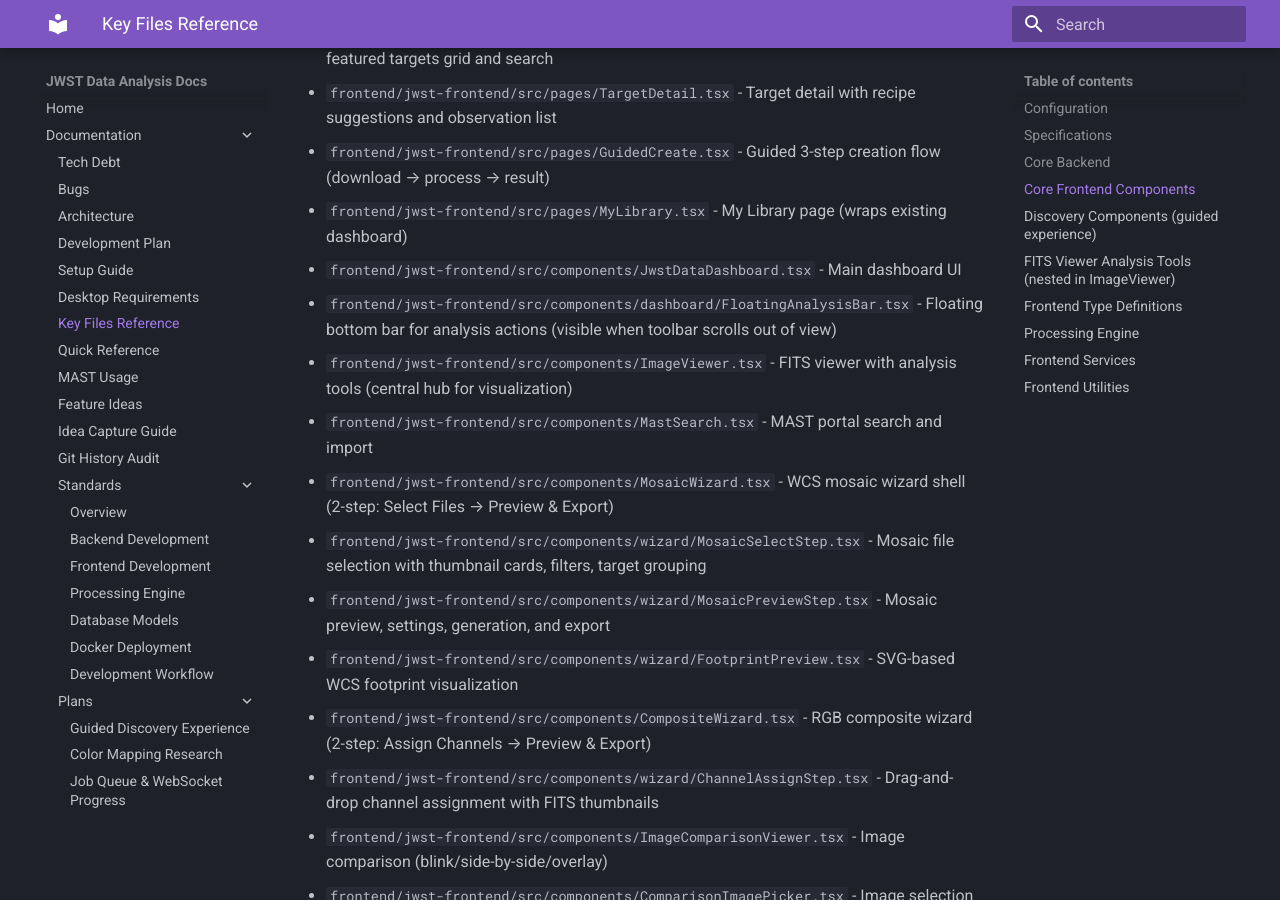
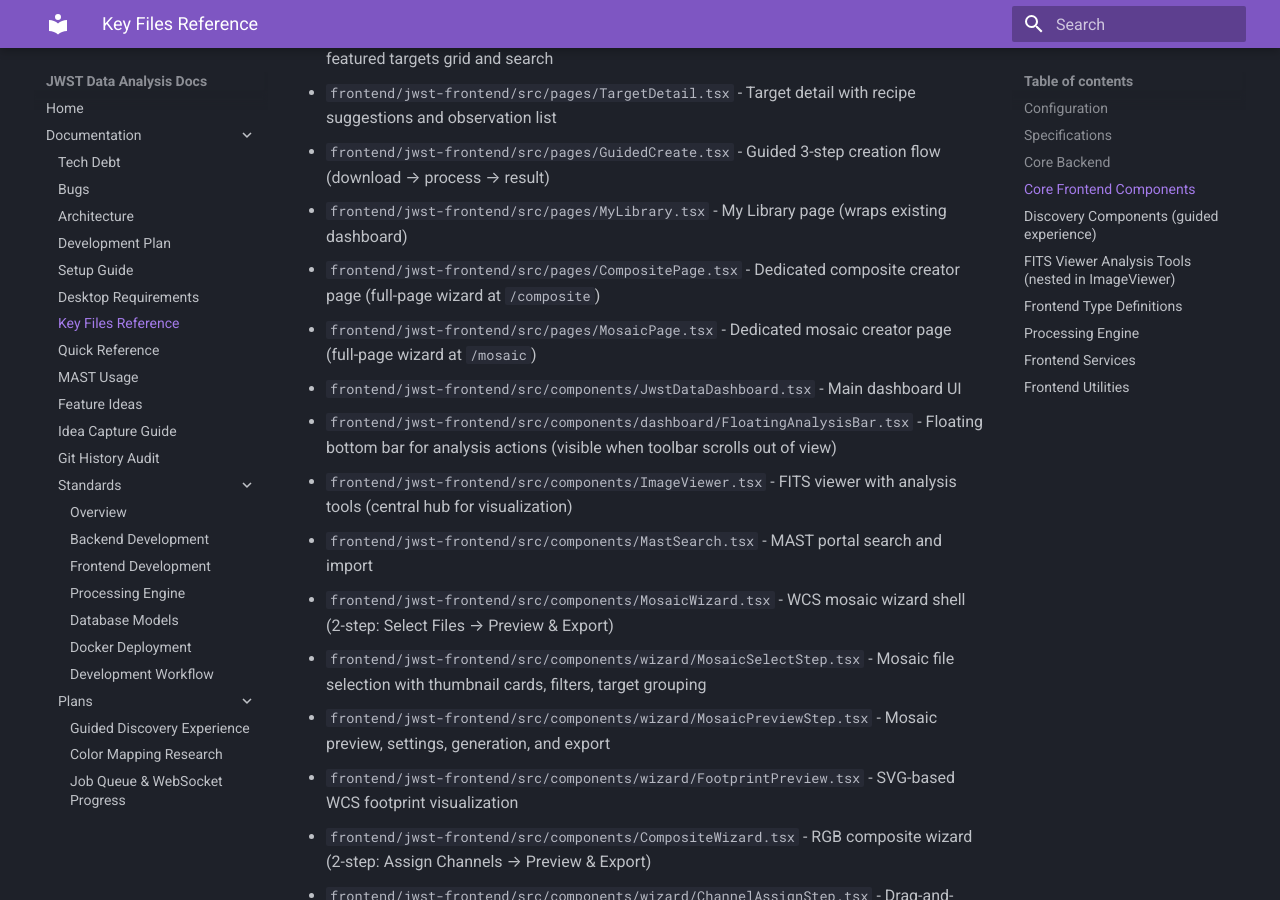
Before and after one commit to Snoww3d/jwst-data-analysis, an MkDocs documentation site: the page built from docs/key-files.md, in a window 1280 px wide and 900 px high, scrolled down 3879 px. Built offline with MkDocs 1.6.1 and Material for MkDocs 9.7.7, drawn with Linux system fonts in a browser that asks for light colours.

Commit message:
docs: update key-files and architecture for wizard page routes
Co-Authored-By: Claude Opus 4.6 <noreply@anthropic.com>

```diff
--- a/docs/key-files.md
+++ b/docs/key-files.md
@@ -78,6 +78,8 @@ Quick reference for finding important files in the codebase.
 - `frontend/jwst-frontend/src/pages/TargetDetail.tsx` - Target detail with recipe suggestions and observation list
 - `frontend/jwst-frontend/src/pages/GuidedCreate.tsx` - Guided 3-step creation flow (download → process → result)
 - `frontend/jwst-frontend/src/pages/MyLibrary.tsx` - My Library page (wraps existing dashboard)
+- `frontend/jwst-frontend/src/pages/CompositePage.tsx` - Dedicated composite creator page (full-page wizard at `/composite`)
+- `frontend/jwst-frontend/src/pages/MosaicPage.tsx` - Dedicated mosaic creator page (full-page wizard at `/mosaic`)
 - `frontend/jwst-frontend/src/components/JwstDataDashboard.tsx` - Main dashboard UI
 - `frontend/jwst-frontend/src/components/dashboard/FloatingAnalysisBar.tsx` - Floating bottom bar for analysis actions (visible when toolbar scrolls out of view)
 - `frontend/jwst-frontend/src/components/ImageViewer.tsx` - FITS viewer with analysis tools (central hub for visualization)
```
Also changed, not shown: docs/architecture.md (+6 -2 lines).
